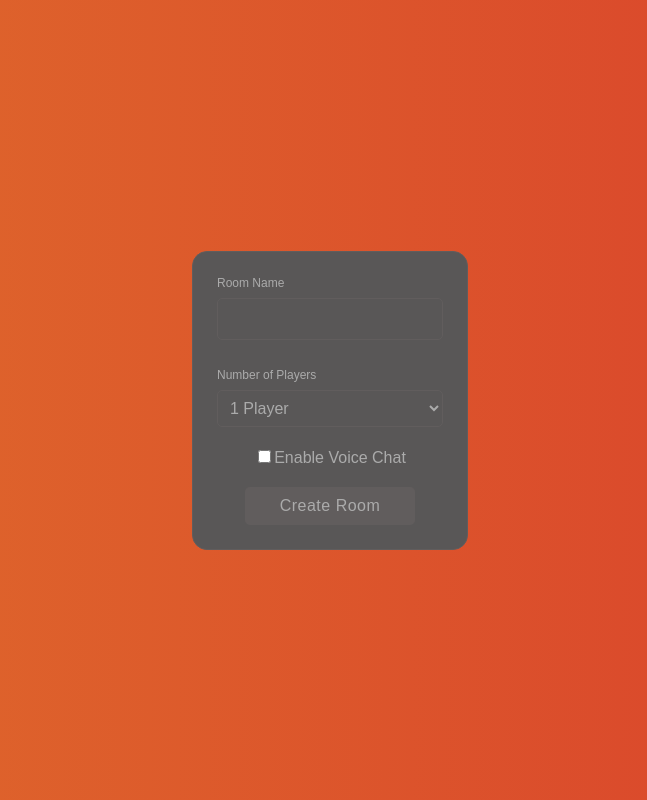
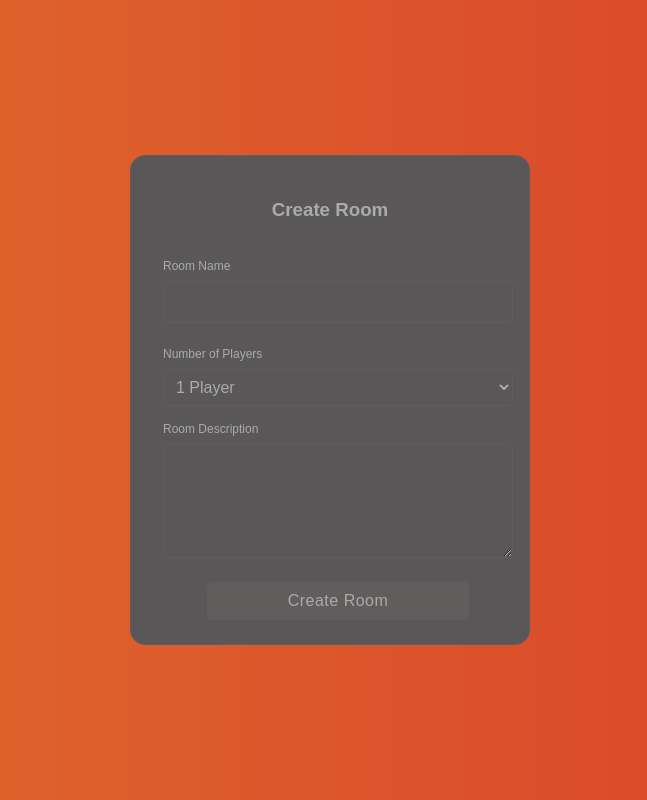
Before and after one commit to Jdd2020/Lunch-Klub, a React (Vite) app in the folder client/: page /rooms/create in a window 1280 px wide. Shown: the whole page, without its empty margins (310-957 px from the left). Built offline with nearby package versions, Linux system fonts and the light colour scheme.

Commit message:
Added textbox element

```diff
--- a/client/src/classes/Room.tsx
+++ b/client/src/classes/Room.tsx
@@ -33,3 +33,9 @@ export class RoomClass implements Room {
         this.updated_at = roomData.updated_at;
     }
 }
+
+export type CreateRoomRequest = {
+    name: string;
+    description?: string;
+    max_players: number;
+};
--- /dev/null
+++ b/client/src/component/text-box/index.css
@@ -0,0 +1,39 @@
+.text-input:focus {
+    border: 1.5px solid var(--secondary-light-gray);
+    background-color: var(--primary-gray);
+}
+
+.text-input:hover {
+    border: 1.5px solid var(--secondary-light-gray);
+    background-color: var(--primary-gray);
+}
+
+
+.text-input-container {
+    display: flex;
+    flex-direction: column;
+    gap: 0.5rem;
+    width: 100%;
+}
+
+.text-input-label {
+    font-size: .75rem;
+    color: var(--primary-light-gray);
+    font-weight: 500;
+}
+
+.text-input {
+    padding: 0.5rem;
+    border-radius: 5px;
+    border: none;
+    outline: none;
+    background-color: var(--primary-gray);
+    border: 1.5px solid var(--secondary-gray);
+    line-height: 1.5rem;
+    color: var(--primary-light-gray);
+    font-size: 1rem;
+    width: 100%;
+    box-sizing: border-box;
+    resize: vertical;
+    font-family: inherit;
+}
--- /dev/null
+++ b/client/src/component/text-box/index.tsx
@@ -0,0 +1,39 @@
+import "./index.css";
+
+import ErrorText from "../text/error-text";
+
+type TextBoxProps = {
+    id?: string;
+    className?: string;
+    name?: string;
+    style?: React.CSSProperties;
+    label?: string;
+    value?: string;
+    placeholder?: string;
+    error?: string;
+    rows?: number;
+    onChange?: (event: React.ChangeEvent<HTMLTextAreaElement>) => void;
+}
+
+const TextBox = (
+    { id, className, name, style, label, placeholder, error, onChange, value, rows = 4 }: TextBoxProps
+) => {
+    return (
+        <div style={style} id={id} className={className}>
+            <div className="text-input-container">
+                <div className="text-input-label">{label}</div>
+                <textarea
+                    className="text-input"
+                    onChange={onChange}
+                    placeholder={placeholder}
+                    name={name}
+                    value={value}
+                    rows={rows}
+                />
+                <ErrorText size="sm">{error}</ErrorText>
+            </div>
+        </div>
+    )
+}
+
+export default TextBox;
--- a/client/src/profile/index.tsx
+++ b/client/src/profile/index.tsx
@@ -38,6 +38,7 @@ const Profile = () => {
                 <p>Name: {user.first_name} {user.last_name}</p>
                 <p>Status: {user.is_active ? 'Active' : 'Inactive'}</p>
                 <Button onClick={handleLogout}>Logout</Button>
+                <Button onClick={() => navigate("/rooms/create")}>Create Room</Button>
                 {logoutError && <p>{`Error: ${logoutError}`}</p>}
             </Card>
         </CenterAlign>
--- a/client/src/rooms/create/index.tsx
+++ b/client/src/rooms/create/index.tsx
@@ -1,8 +1,8 @@
 import Button from "../../component/button";
 import Card from "../../component/card";
-import Checkbox from "../../component/checkbox";
 import CenterAlign from "../../component/containers/center-align";
 import Select from "../../component/select";
+import TextBox from "../../component/text-box";
 import TextInput from "../../component/text-input";
 
 const playerOption = [
@@ -20,18 +20,25 @@ const playerOption = [
 const CreateRoom = () => {
     return (
         <CenterAlign>
-            <Card>
-                <TextInput label="Room Name" />
+            <Card style={{ minWidth: "350px" }}>
+                <h3>Create Room</h3>
+                <div style={{
+                    width: "100%",
+                    paddingLeft: "1rem",
+                    display: "flex",
+                    flexDirection: "column",
+                    alignItems: "center",
+                    gap: "1rem",
+                }}>
+                    <TextInput label="Room Name" style={{ width: "100%" }} />
                     <Select
                         label="Number of Players"
                         options={playerOption}
                         onChange={(event) => console.log(event.target.value)}
                     />
-                <Checkbox
-                    label="Enable Voice Chat"
-                    onChange={(event) => console.log(event.target.checked)}
-                />
+                    <TextBox label="Room Description" style={{ width: "100%" }} />
                     <Button onClick={() => console.log("Create Room Clicked")}>Create Room</Button>
+                </div>
             </Card>
         </CenterAlign>
     );
```
Also changed, not shown: client/src/services/rooms.ts (+1 -7 lines). Lines whose indentation alone changed are shown as unchanged.
